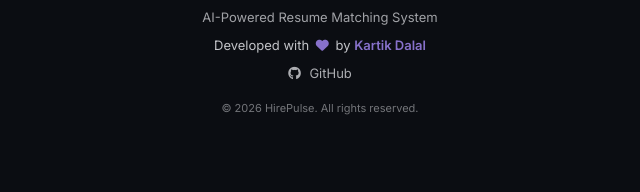
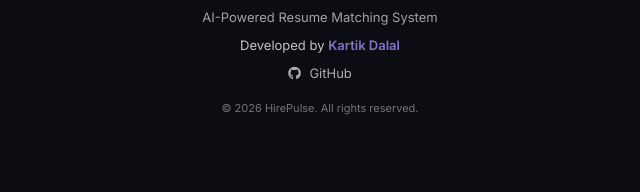
Before and after one commit to kartikdalal19/HirePulse, a plain HTML site: page frontend/screening.html in a window 1280 px wide. Shown: the part 1127-1319 px from the top of the page, 445-1085 px from the left. Drawn offline with Linux system fonts and the light colour scheme.

Commit message:
Update screening.html

```diff
--- a/frontend/screening.html
+++ b/frontend/screening.html
@@ -170,7 +170,7 @@
         </p>
 
         <div class="hp-footer-credit">
-            Developed with <i class="fa-solid fa-heart"></i> by
+            Developed by
             <a href="https://github.com/kartikdalal19"
                target="_blank"
                rel="noopener noreferrer">Kartik Dalal</a>
```
